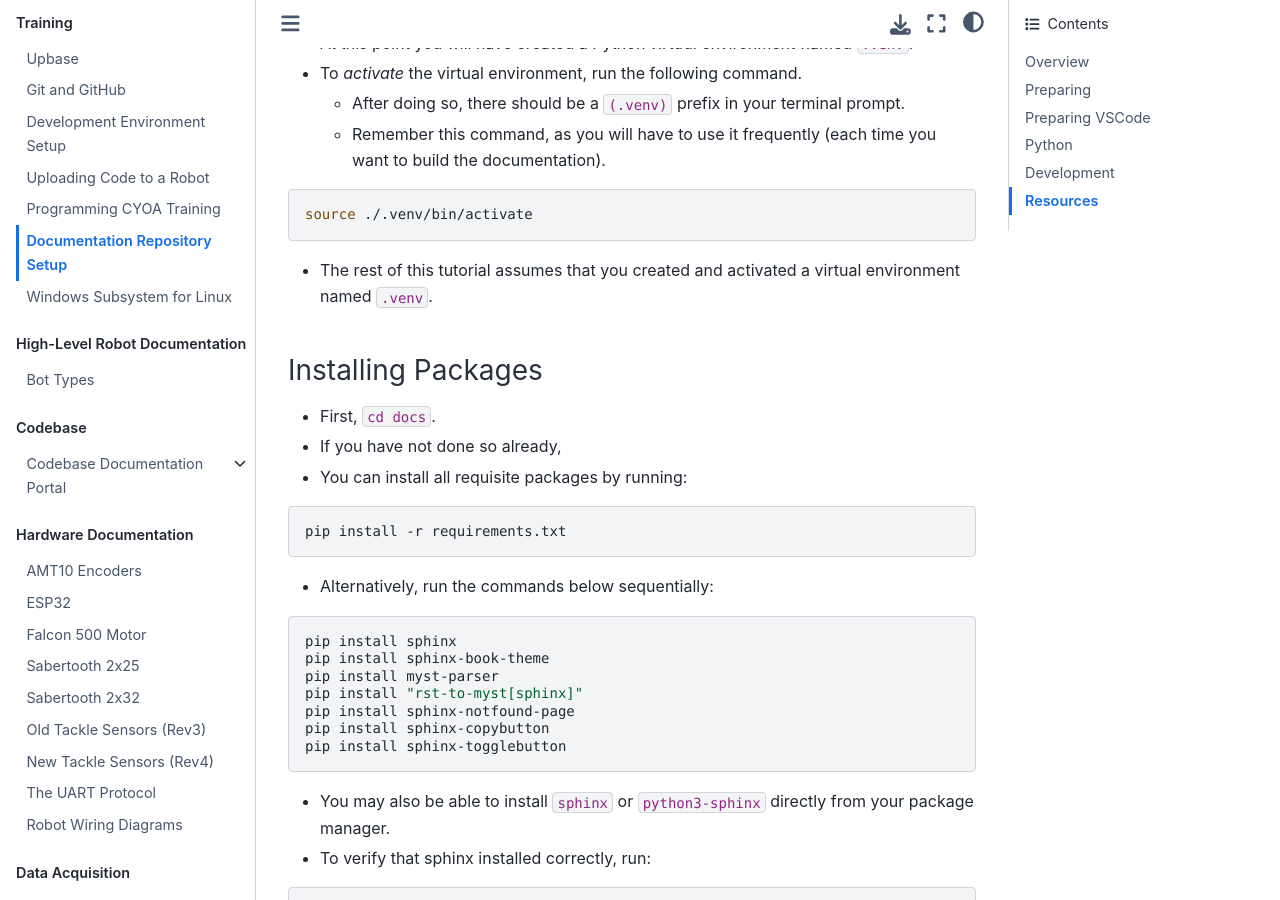
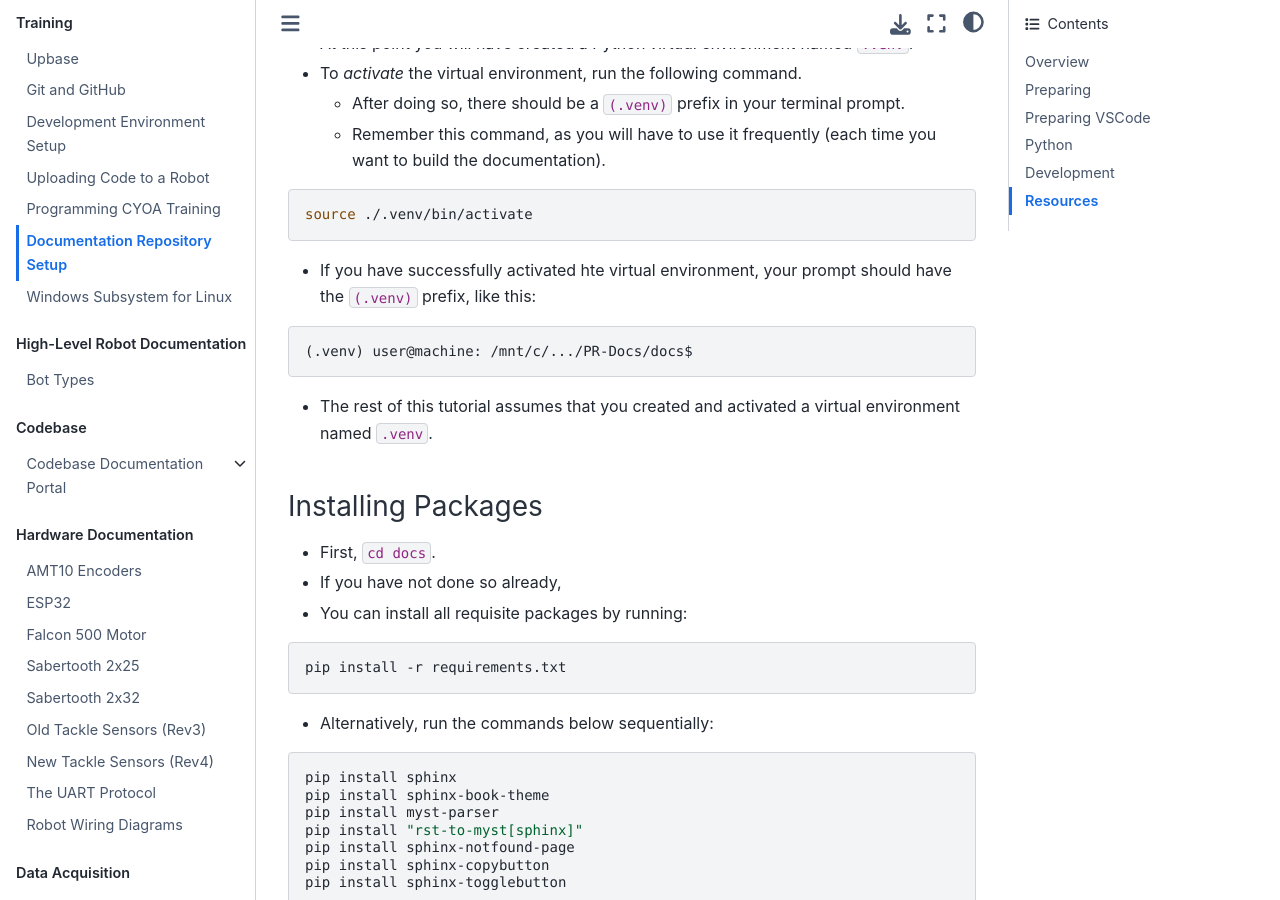
Before and after one commit to PolarRobotics/PR-Docs, a Sphinx documentation site: the page built from docs/source/training/docs-setup.md, in a window 1280 px wide and 900 px high, scrolled down 2667 px. Built offline with Sphinx 7.4.7 and the Sphinx Book theme 1.1.4, drawn with Linux system fonts in a browser that asks for light colours.

Commit message:
Update docs-setup.md

````diff
--- a/docs/source/training/docs-setup.md
+++ b/docs/source/training/docs-setup.md
@@ -63,6 +63,10 @@ python3 -m venv ./.venv
 ```sh
 source ./.venv/bin/activate
 ```
+- If you have successfully activated hte virtual environment, your prompt should have the `(.venv)` prefix, like this:
+```
+(.venv) user@machine: /mnt/c/.../PR-Docs/docs$
+```
 - The rest of this tutorial assumes that you created and activated a virtual environment named `.venv`.
 
 ### Installing Packages
````
